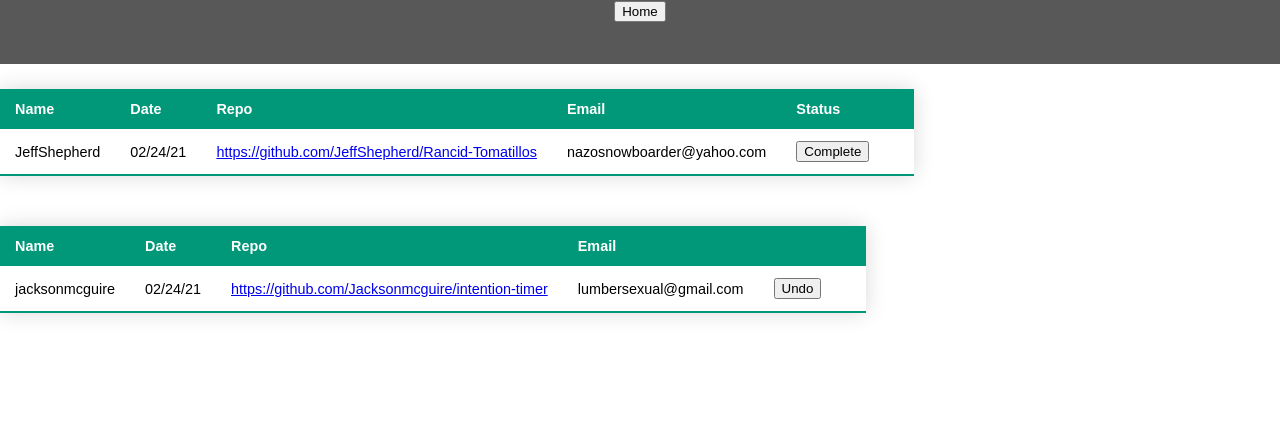
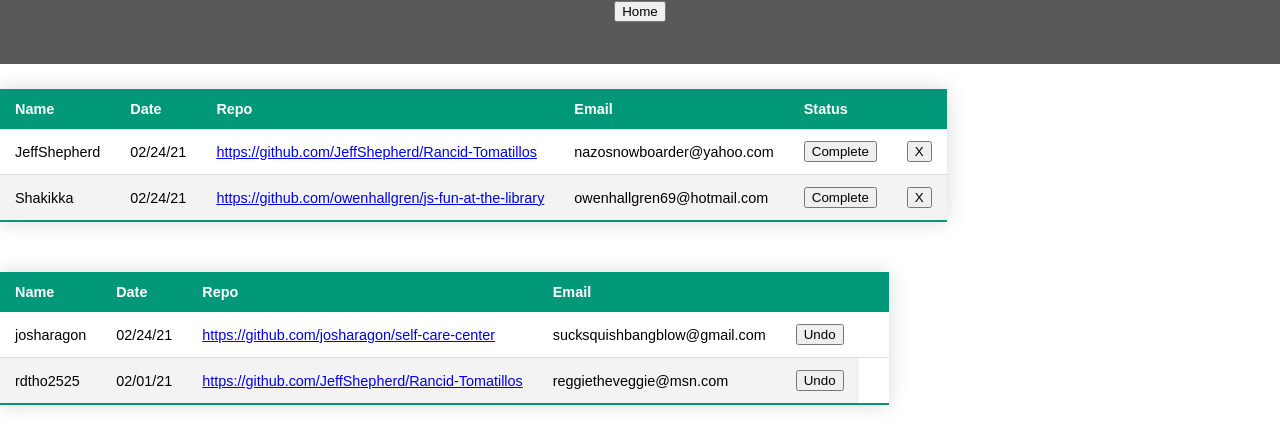
Before and after one commit to owenhallgren/stretch-project, a React (Create React App) app: page /dashboard in a window 1280 px wide. Shown: the top 448 px of the page. Built offline with nearby package versions, Linux system fonts and the light colour scheme.

Commit message:
Add more mock data and style table

```diff
--- a/src/Components/App/App.js
+++ b/src/Components/App/App.js
@@ -26,7 +26,7 @@ class App extends Component {
     const updatedReviews = this.state.openReviews.map(review => {
       if(review.id === parseInt(id)) {
         review.reviewer = this.state.user
-        review.status = 'Active'
+        review.status = 'active'
       }
       return review
     })
@@ -56,13 +56,24 @@ finishReview = (e) => {
 undoReview = (e) => {
   const undoReview = this.state.openReviews.map(review => {
     if(review.id === parseInt(e.target.id)) {
-      review.status = ''
+      review.status = 'active'
     }
     return review
   })
   this.setState({ openReviews: undoReview })
 }
 
+
+cancelReview = (e) => {
+  const cancelledReview = this.state.openReviews.map(review => {
+    if(review.id === parseInt(e.target.id)) {
+      review.status = ''
+      review.reviewer = ''
+    }
+    return review
+  })
+  this.setState({ openReviews: cancelledReview })
+}
   render() {
     return (
       <main>
@@ -76,7 +87,7 @@ undoReview = (e) => {
             addReview={this.addReview}/>
           }/>
         <Route exact path='/dashboard' render={() =>
-                <CurrentReviews state={this.state} finishReview={this.finishReview} undoReview={this.undoReview}/>
+                <CurrentReviews state={this.state} finishReview={this.finishReview} undoReview={this.undoReview} cancelReview={this.cancelReview}/>
         }/>
 
       </main>
--- a/src/Components/CurrentReviews/CurrentReviews.js
+++ b/src/Components/CurrentReviews/CurrentReviews.js
@@ -1,8 +1,8 @@
 import React from 'react'
 import './CurrentReviews.css'
 
-const CurrentReviews = ( { state, finishReview, undoReview } ) => {
-  const matchedReviews = state.openReviews.filter(review => review.reviewer === state.user && !review.status)
+const CurrentReviews = ( { state, finishReview, undoReview, cancelReview} ) => {
+  const matchedReviews = state.openReviews.filter(review => review.reviewer === state.user && review.status === 'active')
   const reviewTable = matchedReviews.map(review => {
     return(
       <tr key={review.id}>
@@ -11,6 +11,7 @@ const CurrentReviews = ( { state, finishReview, undoReview } ) => {
           <td><a href={review.repo} target='_blank' rel="noreferrer">{review.repo}</a></td>
           <td>{review.email}</td>
           <td><button className='complete-button' id={review.id} onClick={(e) => finishReview(e)}>Complete</button></td>
+          <td><button className='cancel-button' id={review.id} onClick={(e) => cancelReview(e)}>X</button></td>
       </tr>
     )
   })
--- a/src/mockUserData.js
+++ b/src/mockUserData.js
@@ -1,8 +1,12 @@
 export const mockReviews = [
-    {username:'JeffShepherd', summary: 'this is a summary', email:'nazosnowboarder@yahoo.com', language:'Python', date:'02/24/21', repo: 'https://github.com/JeffShepherd/Rancid-Tomatillos', status:'', reviewer: 'Jackson', id:420 },
-    {username:'jacksonmcguire', summary: 'this is a summary', email:'lumbersexual@gmail.com', language:'JavaScript', date:'02/24/21', repo: 'https://github.com/Jacksonmcguire/intention-timer', status:'complete', reviewer: 'Jackson',id:69},
-    {username:'josharagon', summary: 'this is a summary', email:'sucksquishbangblow@gmail.com', language:'C++', date:'02/24/21', repo:'https://github.com/josharagon/self-care-center', status:'', reviewer: '', id:42069},
-    {username:'owenhallgren', summary: 'this is a summary', email:'owenhallgren69@hotmail.com', language:'C#', date:'02/24/21', repo: 'https://github.com/owenhallgren/js-fun-at-the-library', status:'', reviewer: '', id:69420}
+    {username:'JeffShepherd', summary: 'this is a summary', email:'nazosnowboarder@yahoo.com', language:'Python', date:'02/24/21', repo: 'https://github.com/JeffShepherd/Rancid-Tomatillos', status:'active', reviewer: 'Jackson', id:420 },
+    {username:'jacksonmcguire', summary: 'this is a summary', email:'lumbersexual@gmail.com', language:'JavaScript', date:'02/24/21', repo: 'https://github.com/Jacksonmcguire/intention-timer', status:'', reviewer: '',id:69},
+    {username:'josharagon', summary: 'this is a summary', email:'sucksquishbangblow@gmail.com', language:'C++', date:'02/24/21', repo:'https://github.com/josharagon/self-care-center', status:'complete', reviewer: 'Jackson', id:42069},
+    {username:'owenhallgren', summary: 'this is a summary', email:'owenhallgren69@hotmail.com', language:'C#', date:'02/24/21', repo: 'https://github.com/owenhallgren/js-fun-at-the-library', status:'', reviewer: '', id:69420},
+    {username:'rdtho2525', summary: 'this is a summary', email:'reggietheveggie@msn.com', language:'Ruby', date:'02/01/21', repo: 'https://github.com/JeffShepherd/Rancid-Tomatillos', status:'complete', reviewer: 'Jackson', id:6969},
+    {username:'aemiers', summary: 'this is a summary', email:'ispeakgerman@gmail.com', language:'Java', date:'06/15/21', repo: 'https://github.com/Jacksonmcguire/intention-timer', status:'', reviewer: '',id:420420},
+    {username:'ConnorAndersonLarson', summary: 'this is a summary', email:'igivehousetours@gmail.com', language:'PHP', date:'09/18/21', repo:'https://github.com/josharagon/self-care-center', status:'', reviewer: '', id:123},
+    {username:'Shakikka', summary: 'this is a summary', email:'owenhallgren69@hotmail.com', language:'Other', date:'02/24/21', repo: 'https://github.com/owenhallgren/js-fun-at-the-library', status:'active', reviewer: 'Jackson', id:69420247},
 ];
 
 export const mockUsers = [
```
